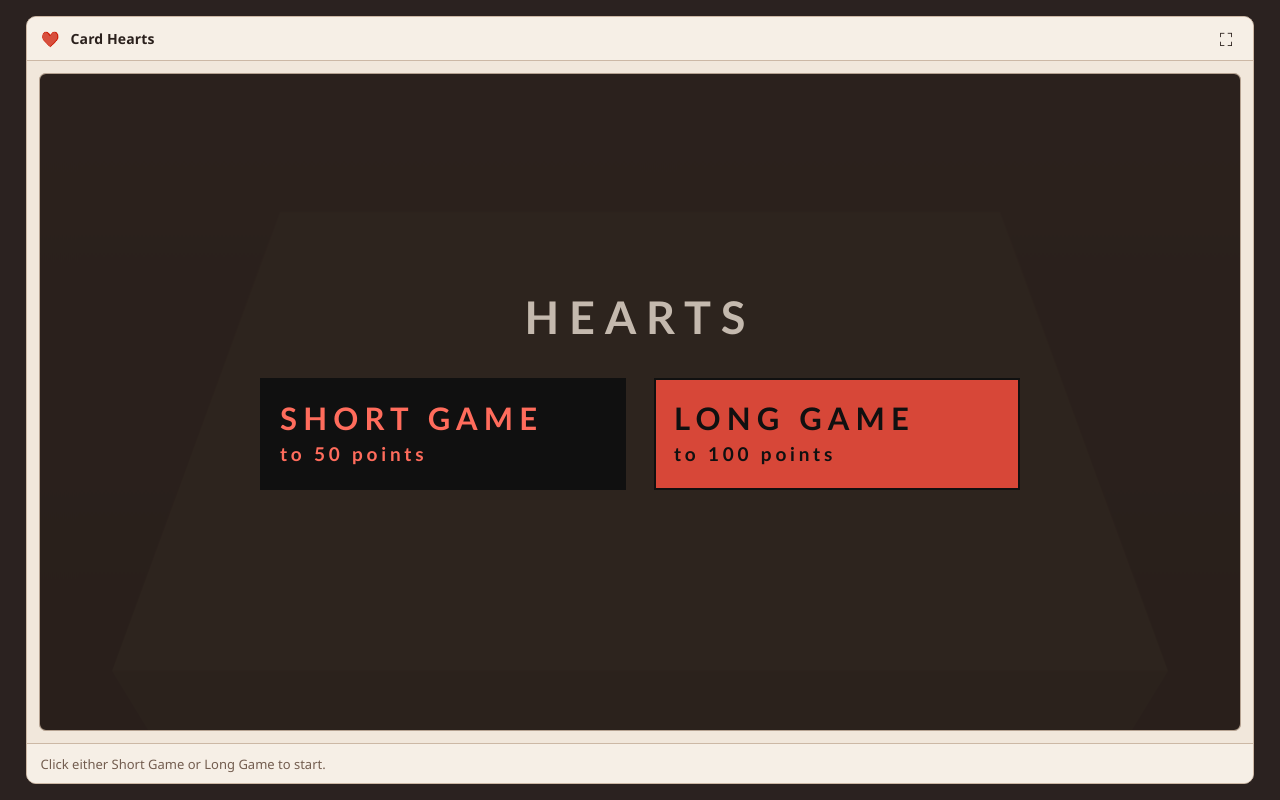
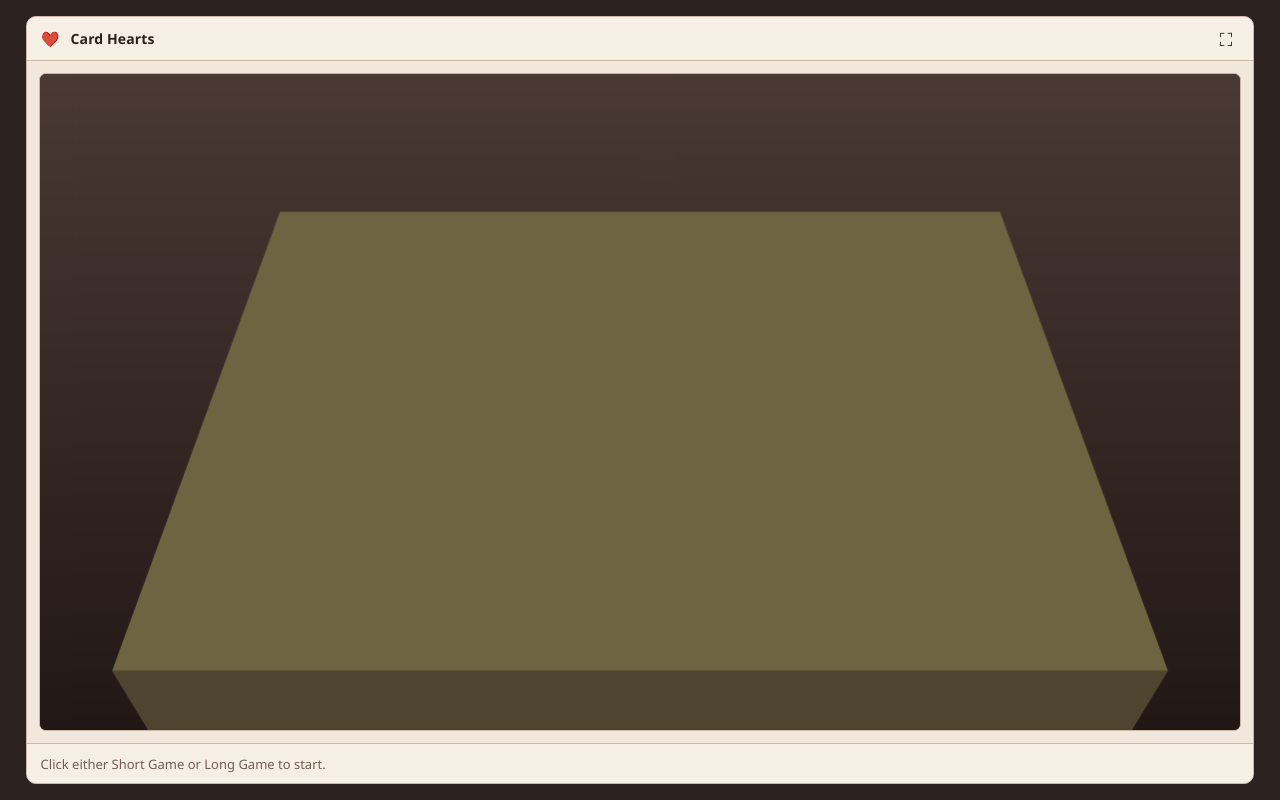
Before and after one commit to j-goodman/cardhearts, a plain HTML site: page index.html in a window 1280 px wide. Drawn offline with Linux system fonts and the light colour scheme.

Commit message:
Simplify game intro.

```diff
--- a/index.html
+++ b/index.html
@@ -17,24 +17,8 @@
 
 			<section class="stage-wrap">
 				<canvas id="gameCanvas" aria-label="Hearts game canvas"></canvas>
-				<div class="mode-select-overlay" hidden>
-					<div class="mode-select-panel">
-						<h1 class="mode-select-heading">HEARTS</h1>
-						<div class="mode-select-actions" aria-label="Choose game mode">
-							<button class="mode-button mode-choice mode-choice-short" type="button" data-target-score="50" aria-label="Start short game to 50 points">
-								<span class="mode-choice-title">SHORT GAME</span>
-								<span class="mode-choice-subtitle">to 50 points</span>
-							</button>
-							<button class="mode-button mode-choice mode-choice-long" type="button" data-target-score="100" aria-label="Start long game to 100 points">
-								<span class="mode-choice-title">LONG GAME</span>
-								<span class="mode-choice-subtitle">to 100 points</span>
-							</button>
-						</div>
-					</div>
-				</div>
 				<div class="game-over-controls" hidden>
 					<button class="overlay-action-button play-again-button" type="button">Play Again?</button>
-					<button class="overlay-action-button switch-mode-button" type="button"></button>
 				</div>
 			</section>
 
--- a/style.css
+++ b/style.css
@@ -111,57 +111,16 @@ body {
 	border-radius: 7px;
 }
 
-.mode-select-overlay,
 .game-over-controls {
 	position: absolute;
 	inset: 12px;
 	z-index: 3;
 }
 
-.mode-select-overlay {
-	display: grid;
-	place-items: center;
-	padding: 24px;
-	background: rgba(42, 32, 28, 0.94);
-	border: 1px solid rgba(204, 184, 165, 0.85);
-	border-radius: 7px;
-}
-
-.mode-select-panel {
-	width: min(760px, 100%);
-	display: grid;
-	gap: 18px;
-	justify-items: center;
-	text-align: center;
-	padding: 0;
-}
-
-.mode-select-heading {
-	margin: 0;
-	color: rgba(255, 244, 230, 0.72);
-	font-family: "Avenir Next Condensed", "Trebuchet MS", sans-serif;
-	font-size: clamp(45px, 2.2vw, 55px);
-	font-weight: 700;
-	letter-spacing: 0.22em;
-	line-height: 1;
-	text-transform: uppercase;
-	transform: translateY(-20px);
-}
-
-.mode-select-overlay[hidden],
 .game-over-controls[hidden] {
 	display: none;
 }
 
-.mode-select-actions {
-	display: grid;
-	grid-template-columns: repeat(2, minmax(0, 1fr));
-	gap: 28px;
-	align-items: center;
-	width: 100%;
-}
-
-.mode-button,
 .overlay-action-button {
 	appearance: none;
 	border: 1px solid var(--line);
@@ -174,81 +133,10 @@ body {
 	transition: background 120ms ease, border-color 120ms ease;
 }
 
-.mode-button {
-	display: block;
-}
-
-.mode-button:hover,
 .overlay-action-button:hover {
 	border-color: #b89c82;
 	background-color: #f3eadf;
 	background-image: none;
-}
-
-.mode-choice {
-	min-height: 112px;
-	padding: 16px 18px 15px;
-	border: 2px solid #101010;
-	border-radius: 0;
-	box-shadow: none;
-	transition: transform 120ms ease, filter 120ms ease, box-shadow 120ms ease;
-	text-align: left;
-}
-
-.mode-choice:hover {
-	transform: scale(1.03);
-	filter: brightness(1.2);
-	border-color: #101010;
-}
-
-.mode-choice:focus-visible {
-	outline: 3px solid #fff4e6;
-	outline-offset: 5px;
-}
-
-.mode-choice-short {
-	background: #101010;
-	color: #ff6c5c;
-}
-
-.mode-choice-short:hover,
-.mode-choice-short:focus-visible {
-	background: #101010;
-	color: #ff6c5c;
-}
-
-.mode-choice-long {
-	background: #d74738;
-	color: #101010;
-}
-
-.mode-choice-long:hover,
-.mode-choice-long:focus-visible {
-	background: #d74738;
-	color: #101010;
-}
-
-.mode-choice-title,
-.mode-choice-subtitle {
-	display: block;
-}
-
-.mode-choice-title {
-	font-family: "Avenir Next Condensed", "Trebuchet MS", sans-serif;
-	font-size: clamp(24px, 2.8vw, 31px);
-	font-weight: 800;
-	line-height: 1.05;
-	letter-spacing: 0.2em;
-	text-transform: uppercase;
-}
-
-.mode-choice-subtitle {
-	margin-top: 8px;
-	font-family: "Avenir Next Condensed", "Trebuchet MS", sans-serif;
-	font-size: clamp(16px, 1.6vw, 19px);
-	font-weight: 700;
-	letter-spacing: 0.2em;
-	line-height: 1.2;
 }
 
 .game-over-controls {
@@ -297,15 +185,6 @@ body {
 		font-size: 12px;
 	}
 
-	.mode-select-actions {
-		grid-template-columns: 1fr;
-	}
-
-	.mode-choice {
-		min-height: 104px;
-		padding: 14px 16px;
-	}
-
 	.game-over-controls {
 		flex-direction: column;
 		align-items: stretch;
```
